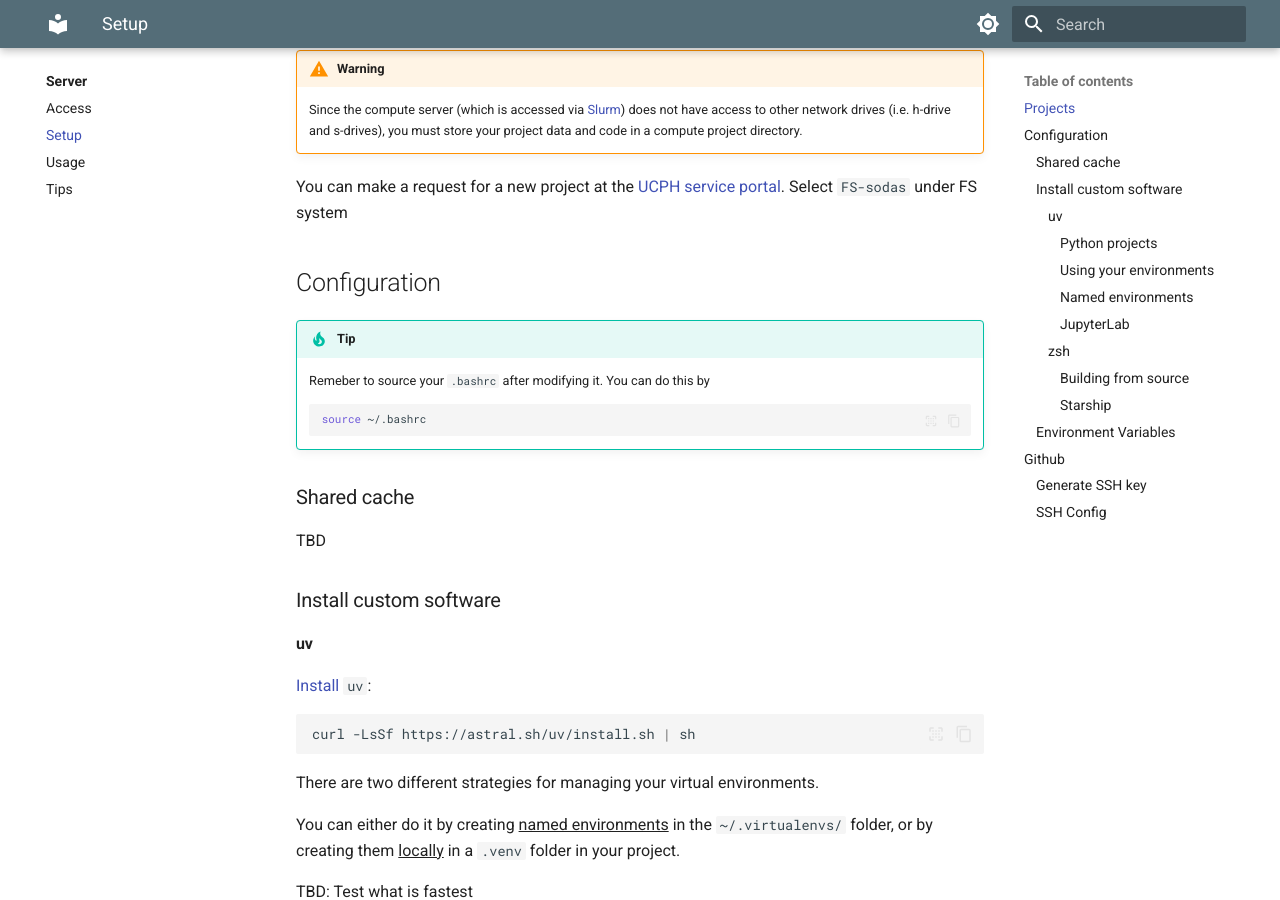
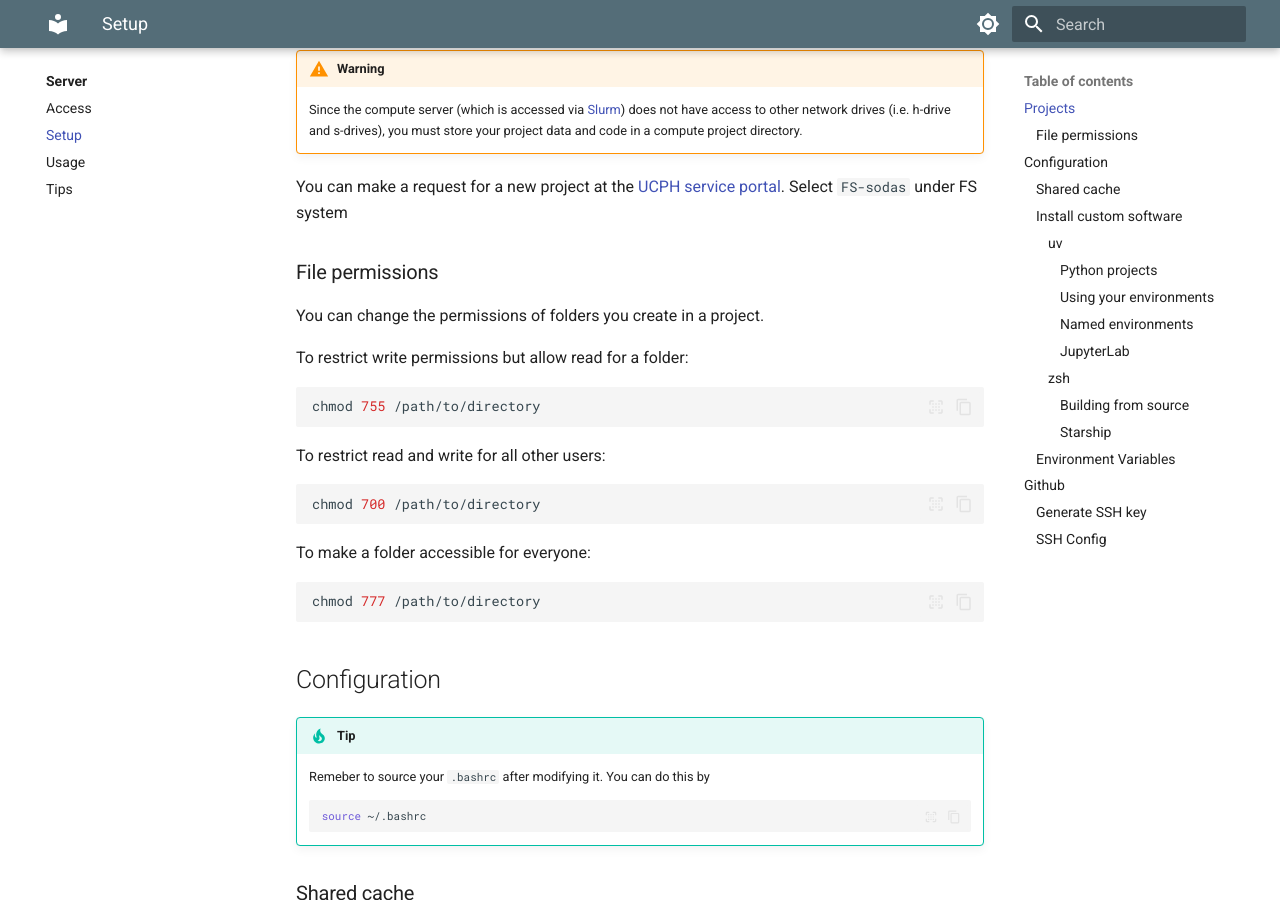
Before and after one commit to cph-sodas/cph-sodas.github.io, an MkDocs documentation site: the page built from docs/server/setup.md, in a window 1280 px wide and 900 px high, scrolled down 563 px. Built offline with MkDocs 1.6.1 and Material for MkDocs 9.7.7, drawn with Linux system fonts in a browser that asks for light colours.

Commit message:
Add file permissions

````diff
--- a/docs/server/setup.md
+++ b/docs/server/setup.md
@@ -23,6 +23,28 @@ abc123@sodashead01fl /projects/main_compute-AUDIT $ tree -L 1
     store your project data and code in a compute project directory.
 
 You can make a request for a new project at the [UCPH service portal](https://serviceportal.ku.dk/HEAT/Modules/SelfService/#serviceCatalog). Select `FS-sodas` under FS system
+
+### File permissions
+
+You can change the permissions of folders you create in a project.
+
+To restrict write permissions but allow read for a folder:
+
+```bash
+chmod 755 /path/to/directory
+```
+
+To restrict read and write for all other users:
+
+```bash
+chmod 700 /path/to/directory
+```
+
+To make a folder accessible for everyone:
+
+```bash
+chmod 777 /path/to/directory
+```
 
 ## Configuration
 
````
